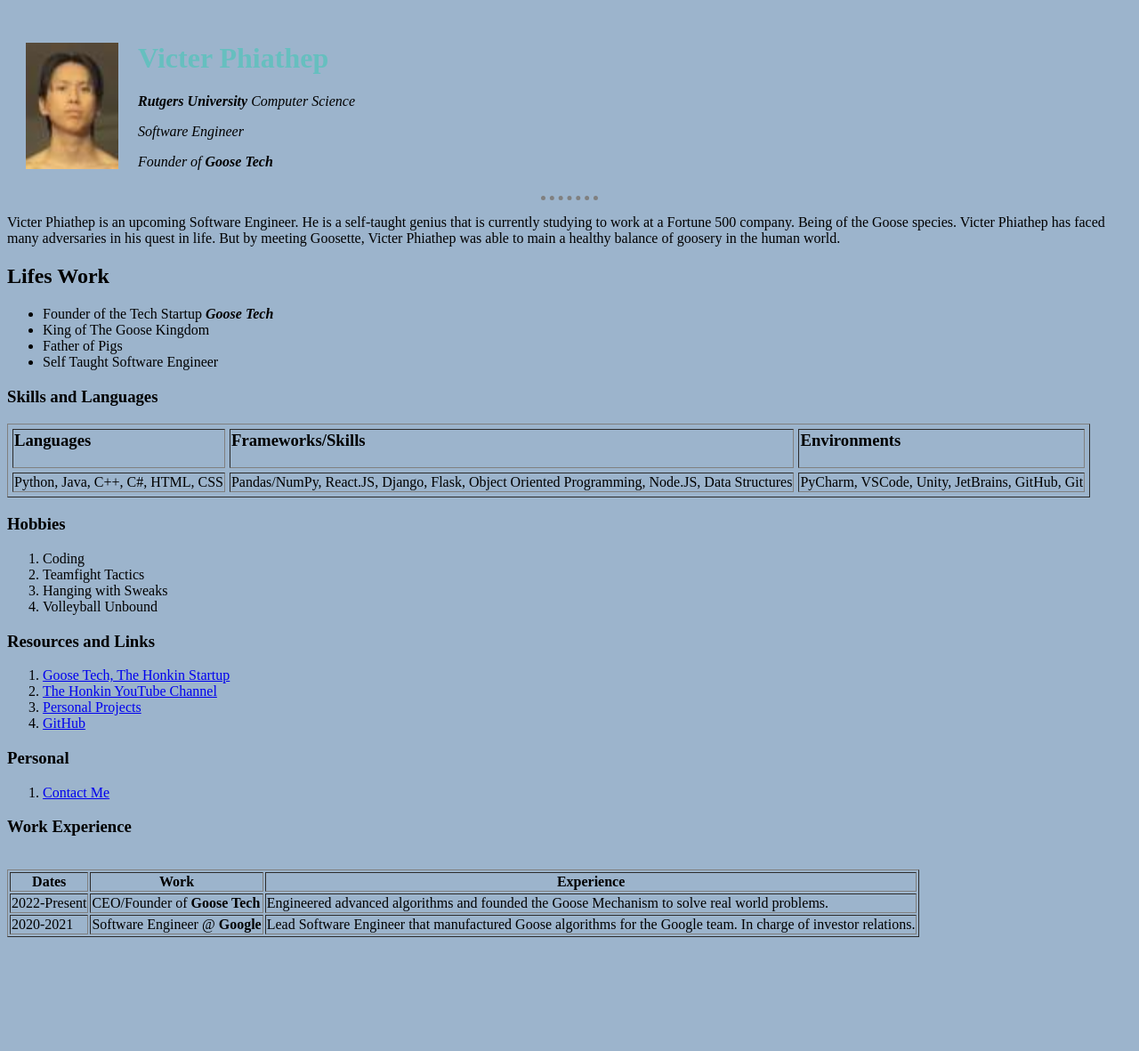
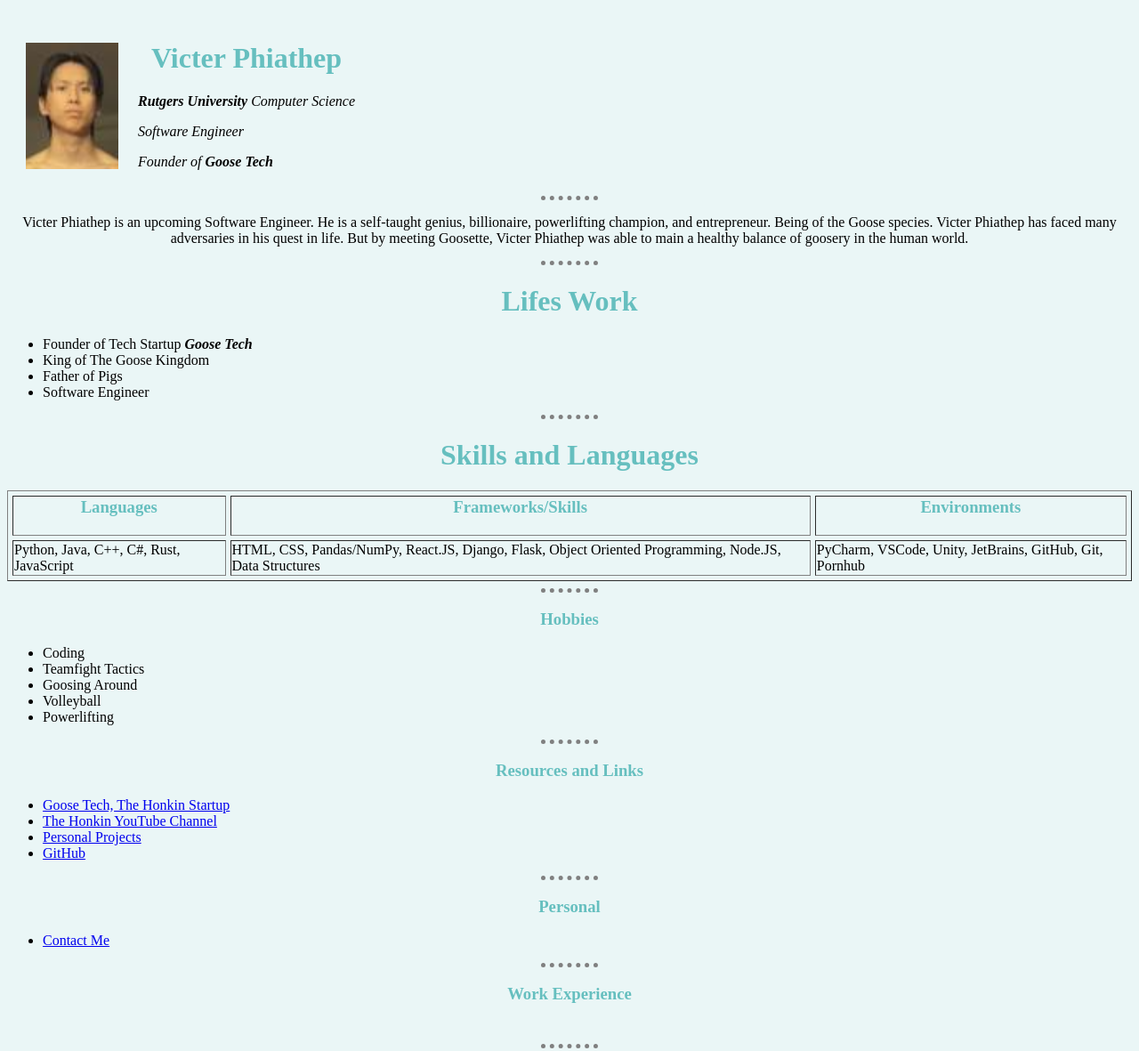
Before and after one commit to cenaice/day41-Website, a plain HTML site: page day41PersonalSite.html in a window 1280 px wide. Shown: the top 1181 px of the page at 89% size. Before the commit the page ends 1061 px from the top, so only its background shows below. Drawn offline with Linux system fonts and the light colour scheme.

Commit message:
7/3/2022 2:58PM HTML Divs, Favicons, Personal Website CSS

```diff
--- /dev/null
+++ b/CSS - My Site/css/styles.css
@@ -0,0 +1,3 @@
+body{
+background-color: blue;
+}
--- a/css/styles.css
+++ b/css/styles.css
@@ -11,14 +11,28 @@ width: 5%;
 }
 
 h1{
+text-align: center;
 color: #66BFBF;
+font-family: Montserrat;
 
 }
 
 h3{
-
+text-align: center;
+color: #66BFBF
 }
 
+p{
+font-family: Montserrat;
+}
+
+table{
+font-family: Montserrat;
+}
 
 img {
 }
+
+ul{
+font-family: Montserrat;
+}
--- a/day41PersonalSite.html
+++ b/day41PersonalSite.html
@@ -10,7 +10,7 @@
      <link rel="stylesheet" href="css/styles.css">
 
  </head>
- <body style="background-color: #9CB4CC;">
+ <body>
   <br>
   <table cellspacing="20">
       <tr>
@@ -25,61 +25,66 @@
 
 
     <hr>
-    <p>Victer Phiathep is an upcoming Software Engineer. He is a self-taught genius that is currently
-        studying to work at a Fortune 500 company. Being of the Goose species. Victer Phiathep has faced many
+  <center>
+    <p>Victer Phiathep is an upcoming Software Engineer. He is a self-taught genius, billionaire, powerlifting champion, and entrepreneur. Being of the Goose species. Victer Phiathep has faced many
         adversaries in his quest in life. But by meeting Goosette, Victer Phiathep was able to main a healthy
-        balance of goosery in the human world.</p>
-
-    <h2><strong>Lifes Work</strong></h2>
+        balance of goosery in the human world.</p></center>
+<hr>
+    <h1><strong>Lifes Work</strong></h1>
   <!-- Unordered List HTML -->
  <ul>
-     <li>Founder of the Tech Startup <em><strong>Goose Tech</strong></em></li>
+     <li>Founder of Tech Startup <em><strong>Goose Tech</strong></em></li>
      <li>King of The Goose Kingdom</li>
      <li>Father of Pigs</li>
-     <li>Self Taught Software Engineer</li>
+     <li>Software Engineer</li>
  </ul>
-  <h3>Skills and Languages</h3>
+  <hr>
+  <h1>Skills and Languages</h1>
   <table  cellspacing="5" border="1">
       <thead><tr><td><strong><h3>Languages</h3></strong></td><td><strong><h3>Frameworks/Skills</h3></strong></td><td><strong><h3>Environments</h3></strong></td></tr></thead>
       <tr>
           <!-- Languages -->
-          <td>Python, Java, C++, C#, HTML, CSS </td>
+          <td>Python, Java, C++, C#, Rust, JavaScript </td>
           <!-- Skills -->
-          <td>Pandas/NumPy, React.JS, Django, Flask, Object Oriented Programming, Node.JS, Data Structures</td>
+          <td>HTML, CSS, Pandas/NumPy, React.JS, Django, Flask, Object Oriented Programming, Node.JS, Data Structures</td>
           <!--Environments -->
-          <td>PyCharm, VSCode, Unity, JetBrains, GitHub, Git</td>
+          <td>PyCharm, VSCode, Unity, JetBrains, GitHub, Git, Pornhub</td>
       </tr>
   </table>
-
+<hr>
   <!-- Ordered List(Numerized) -->
  <h3><strong>Hobbies</strong></h3>
 
- <ol>
+ <ul>
+
      <li>Coding</li>
      <li>Teamfight Tactics</li>
-     <li>Hanging with Sweaks</li>
-     <li>Volleyball Unbound</li>
+     <li>Goosing Around</li>
+     <li>Volleyball</li>
+     <li>Powerlifting</li>
 
- </ol>
-
+ </ul>
+<hr>
  <h3><strong>Resources and Links</strong></h3>
-    <ol>
+    <ul>
         <!-- <a> anchor tag, HTML element creates a hyperlink -->
         <li><a href="https://www.goose.com">Goose Tech, The Honkin Startup</a></li>
         <li><a href="https://www.youtube.com">The Honkin YouTube Channel</a></li>
         <li><a href="https://www.pornhub.com">Personal Projects</a></li>
         <li><a href="https://www.github.com">GitHub</a></li>
-    </ol>
+    </ul>
+  <hr>
   <h3><strong>Personal</strong></h3>
-    <ol>
+    <ul>
         <!-- Use the anchor tag to direct to another page of the website. -->
         <!-- We can use this to transport us to different pages, or simply other html files -->
         <li><a href="contact.html">Contact Me</a></li>
-    </ol>
+    </ul>
 
  <!-- HTML Tables Day 42 START -->
   <!-- <thead> (table head) <tbody> (table body) <tfoot> (table footer) -->
   <!-- <tr> (table row) <td> (table data) -->
+  <hr>
   <h3><strong>Work Experience</strong></h3>
  <table  border="1">
      <thead>
@@ -103,7 +108,7 @@
 
      <br>
 
-
+<hr>
  </table>
  </body>
 </html>
```
Also changed, not shown: CSS - My Site/index.html (added, +14 -0 lines), CSS - My Site/favicon.ico (added).
